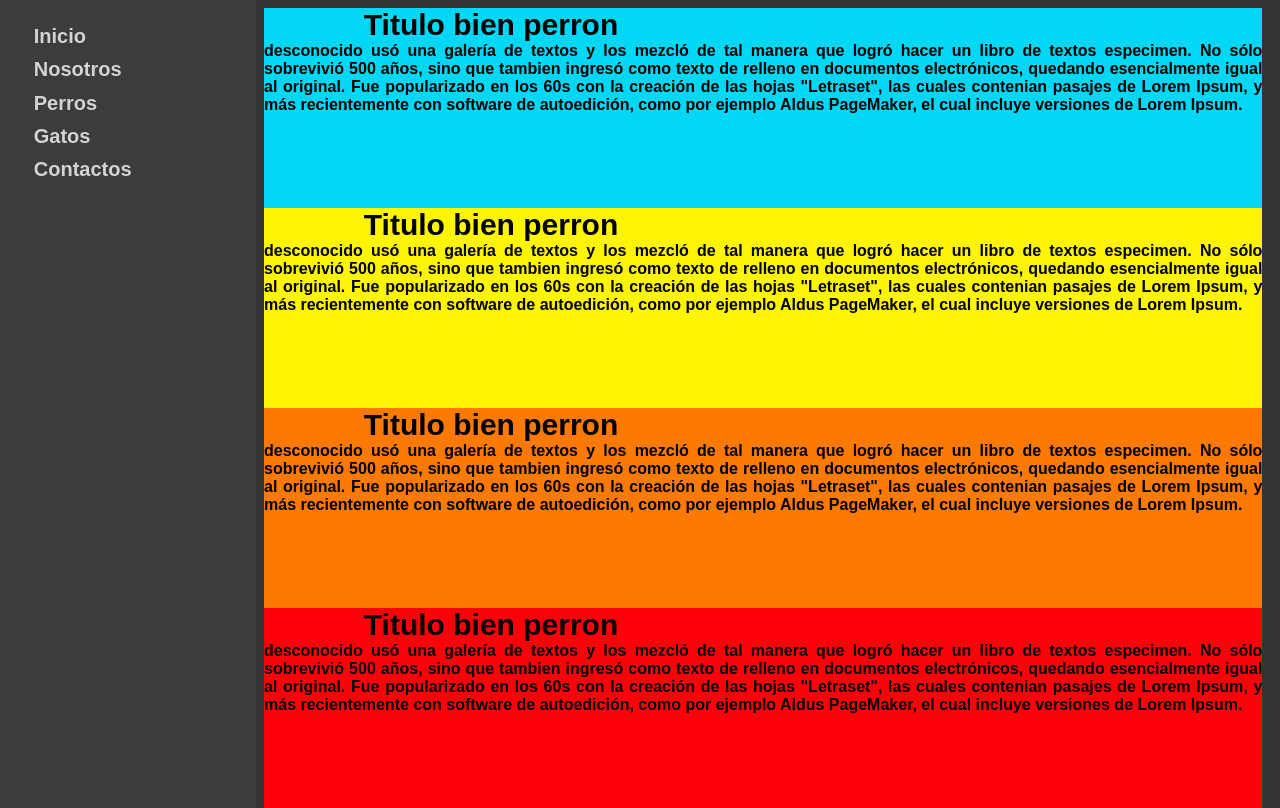
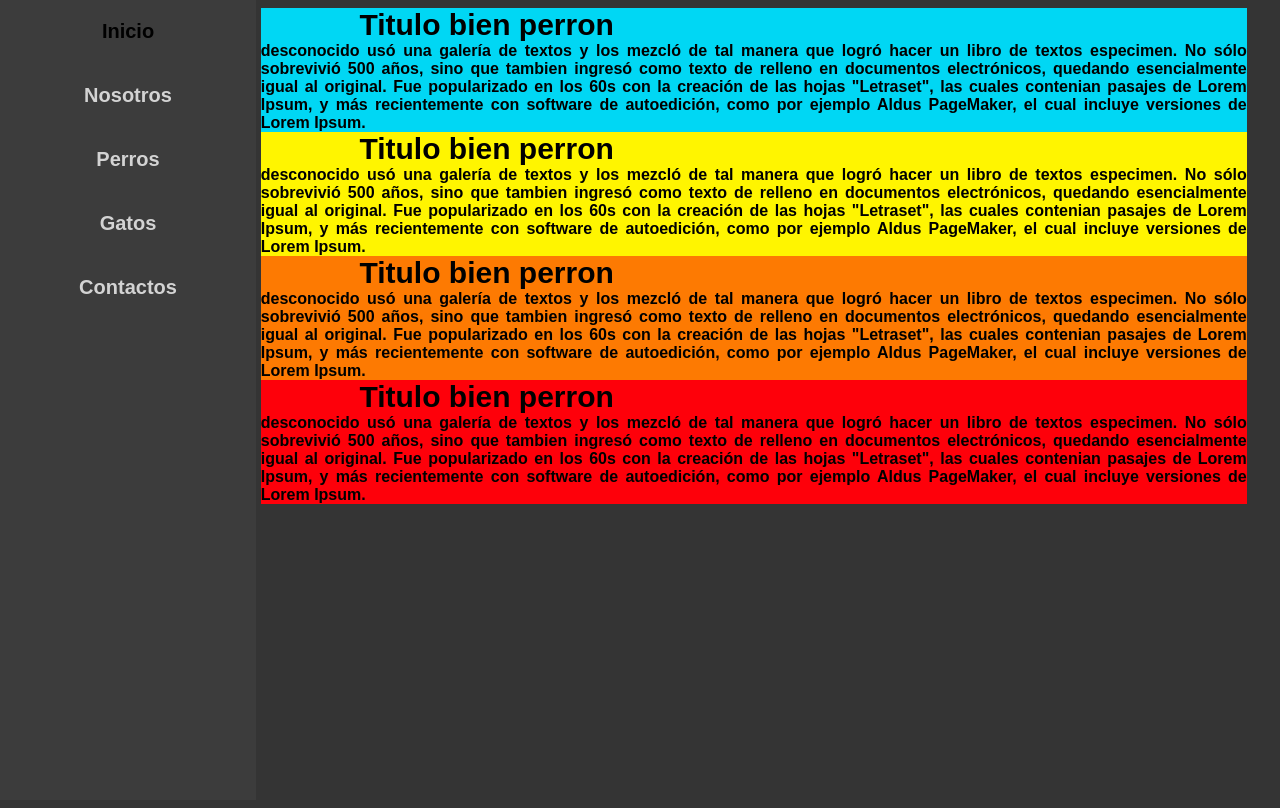
Before and after one commit to MatteoArMed/Actividad3_programacionWeb, a plain HTML site: page index.html in a window 1280 px wide. Drawn offline with Linux system fonts and the light colour scheme.

Commit message:
Probando otros estilos de css para cajas fexibles

```diff
--- a/css/estilos.css
+++ b/css/estilos.css
@@ -2,36 +2,32 @@ html{
     background-color: rgb(52, 52, 52);
 }
 .cuerpoCentral{
+    top: 0;
+    right: 0;
     width: 100%;
     height: 100%;
-    position: absolute;
-}
-div{
     position: relative;
-    border: 1%;
 }
 .lateral{
     height: 100%;
-    width: 20% ;
+    width: 20%;
     top: 0;
     left: 0;
-    position: fixed;
+    position: absolute;
     background-color: rgb(60, 60, 60);
-    padding-top: 20px;
 }
 nav a{
-    text-indent: 10%;
     display: block;
-    padding: 2% 4%;
+    padding: 8% 10%;
     text-decoration: none;
     color: lightgray;
     font-size: 20px;
+    text-align: center;
 }
 nav a:hover{
     color: black;
 }
-
-.barras{
+.cuadro-azul{
     margin-left: 20%;
     width: 78%;
     height: 25%;
@@ -40,8 +36,7 @@ nav a:hover{
     text-indent: 10%;
     color: rgb(0, 0, 0);
 }
-
-.barras2{
+.cuadro-amarillo{
     margin-left: 20%;
     width: 78%;
     height: 25%;
@@ -50,7 +45,7 @@ nav a:hover{
     text-indent: 10%;
     color: rgb(0, 0, 0);
 }
-.barras3{
+.cuadro-naranja{
     margin-left: 20%;
     width: 78%;
     height: 25%;
@@ -59,7 +54,7 @@ nav a:hover{
     text-indent: 10%;
     color: rgb(0, 0, 0);
 }
-.barras4{
+.cuadro-rojo{
     margin-left: 20%;
     width: 78%;
     height: 25%;
@@ -73,17 +68,16 @@ a{
     /* font-size: 100%; */
     font-size: auto;
     font-family: sans-serif;
+    text-align: end;
 }
 span{
     font-size: 30px;
-
 }
-
-#tablaPrueba{
+/* #tablaPrueba{
     width: 80%;
     height: 25%;
     background: white;
     margin-left: 20%;
     text-indent: 20%;
     text-align: justify;
-}
+} */
--- a/index.html
+++ b/index.html
@@ -2,11 +2,10 @@
 <html lang="es">
 <head>
     <meta charset="UTF-8">
-    <link rel="stylesheet" href="./css/estilos.css">
+    <link href="css/estilos.css" rel="stylesheet" >
     <title>Menu Desplegable</title>
 </head>
     <header>
-
         <div class="lateral">
             <nav>
                 <a href="">Inicio</a>
@@ -17,23 +16,22 @@
             </nav>
         </div>
     </header>
-<main>
-    <body>
-        <div class="cuerpoCentral">
-
-            <div class="barras">
+    <main>
+        <body>
+            <div class="cuerpoCentral">
+            <div class="cuadro-azul">
                 <a><span>Titulo bien perron</span><br>
                     desconocido usó una galería de textos y los mezcló de tal manera que logró hacer un libro de textos especimen. No sólo sobrevivió 500 años, sino que tambien ingresó como texto de relleno en documentos electrónicos, quedando esencialmente igual al original. Fue popularizado en los 60s con la creación de las hojas "Letraset", las cuales contenian pasajes de Lorem Ipsum, y más recientemente con software de autoedición, como por ejemplo Aldus PageMaker, el cual incluye versiones de Lorem Ipsum.</a>
         </div>
-        <div class="barras2">
+        <div class="cuadro-amarillo">
             <a><span>Titulo bien perron</span><br>
                 desconocido usó una galería de textos y los mezcló de tal manera que logró hacer un libro de textos especimen. No sólo sobrevivió 500 años, sino que tambien ingresó como texto de relleno en documentos electrónicos, quedando esencialmente igual al original. Fue popularizado en los 60s con la creación de las hojas "Letraset", las cuales contenian pasajes de Lorem Ipsum, y más recientemente con software de autoedición, como por ejemplo Aldus PageMaker, el cual incluye versiones de Lorem Ipsum.</a>
         </div>
-        <div class="barras3">
+        <div class="cuadro-naranja">
             <a><span>Titulo bien perron</span><br>
                 desconocido usó una galería de textos y los mezcló de tal manera que logró hacer un libro de textos especimen. No sólo sobrevivió 500 años, sino que tambien ingresó como texto de relleno en documentos electrónicos, quedando esencialmente igual al original. Fue popularizado en los 60s con la creación de las hojas "Letraset", las cuales contenian pasajes de Lorem Ipsum, y más recientemente con software de autoedición, como por ejemplo Aldus PageMaker, el cual incluye versiones de Lorem Ipsum.</a>
             </div>
-            <div class="barras4">
+            <div class="cuadro-rojo">
             <a><span>Titulo bien perron</span><br>
                 desconocido usó una galería de textos y los mezcló de tal manera que logró hacer un libro de textos especimen. No sólo sobrevivió 500 años, sino que tambien ingresó como texto de relleno en documentos electrónicos, quedando esencialmente igual al original. Fue popularizado en los 60s con la creación de las hojas "Letraset", las cuales contenian pasajes de Lorem Ipsum, y más recientemente con software de autoedición, como por ejemplo Aldus PageMaker, el cual incluye versiones de Lorem Ipsum.</a>
             </div>
```
